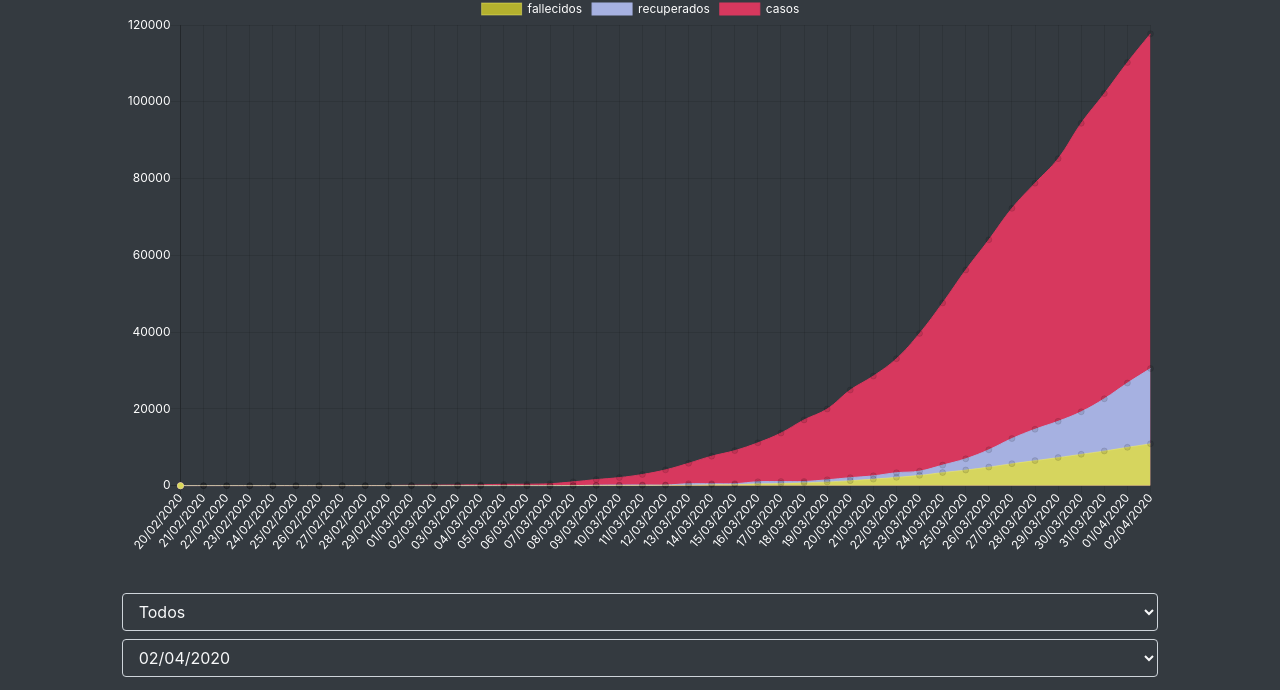
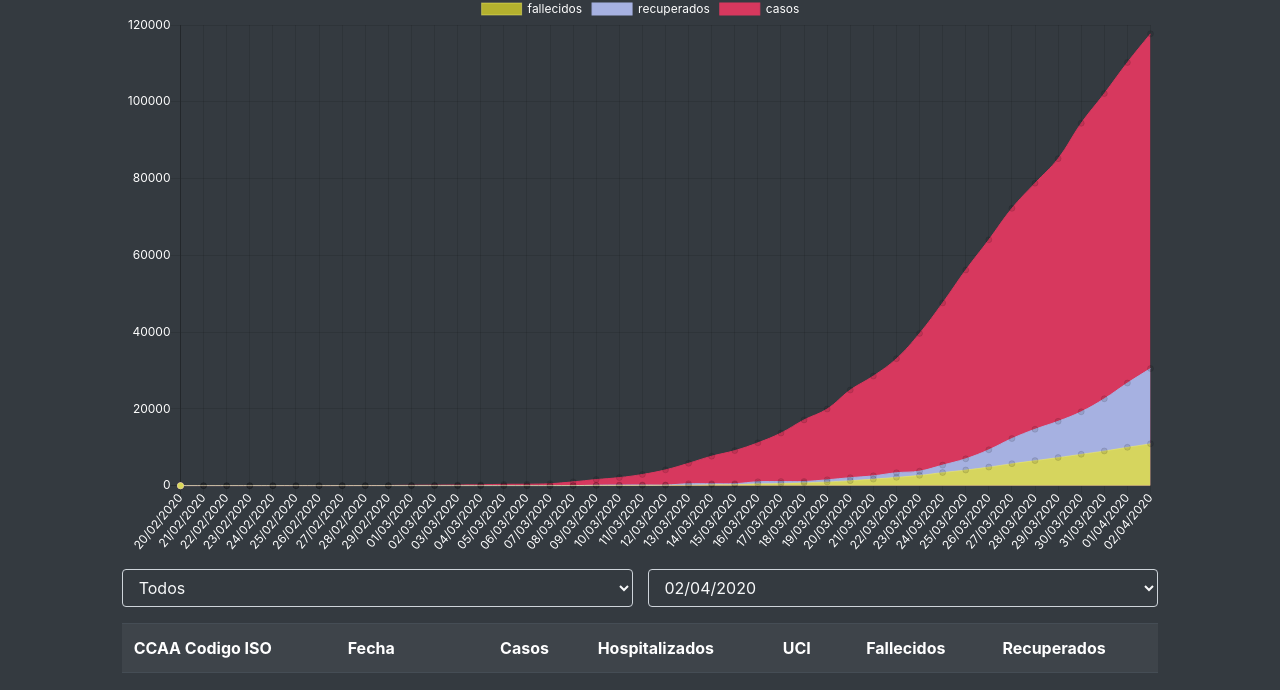
Before and after one commit to sergio9929/COVID-19, a plain HTML site: page index.html in a window 1280 px wide. Shown: the part 63-753 px from the top of the page. Drawn offline with nearby package versions, Linux system fonts and the light colour scheme.

Commit message:
Add files via upload

```diff
--- a/index.html
+++ b/index.html
@@ -17,7 +17,8 @@
       color: #d7385e;
     }
 
-    a:hover, a:active {
+    a:hover,
+    a:active {
       color: #f2ed6f;
       text-decoration: none;
     }
@@ -32,9 +33,10 @@
         <div id="chartContent" class="mb-3" style="max-height: 70vh; height: 50vw; width: 100%;">
           <canvas class="mb-3" id="myChart"></canvas>
         </div>
-        <div class="form-group">
-          <label for=""></label>
-          <select class="form-control bg-dark text-light mb-2" name="" id="select">
+        <form action="">
+          <div class="row">
+            <div class="col form-group pr-0">
+              <select class="form-control bg-dark text-light" name="" id="select">
                 <option selected value="todos">Todos</option>
                 <option value="AN">Andalucía</option>
                 <option value="AR">Aragón</option>
@@ -56,8 +58,17 @@
                 <option value="CE">Ceuta</option>
                 <option value="ME">Melilla</option>
               </select>
+            </div>
+            <div class="col form-group">
               <select class="form-control bg-dark text-light" name="" id="fechas"></select>
             </div>
+          </div>
+
+
+
+        </form>
+
+
         <div class="table-responsive-md">
           <table id="table" class="table table-striped table-dark w-100"></table>
         </div>
```
Lines whose indentation alone changed are shown as unchanged.
